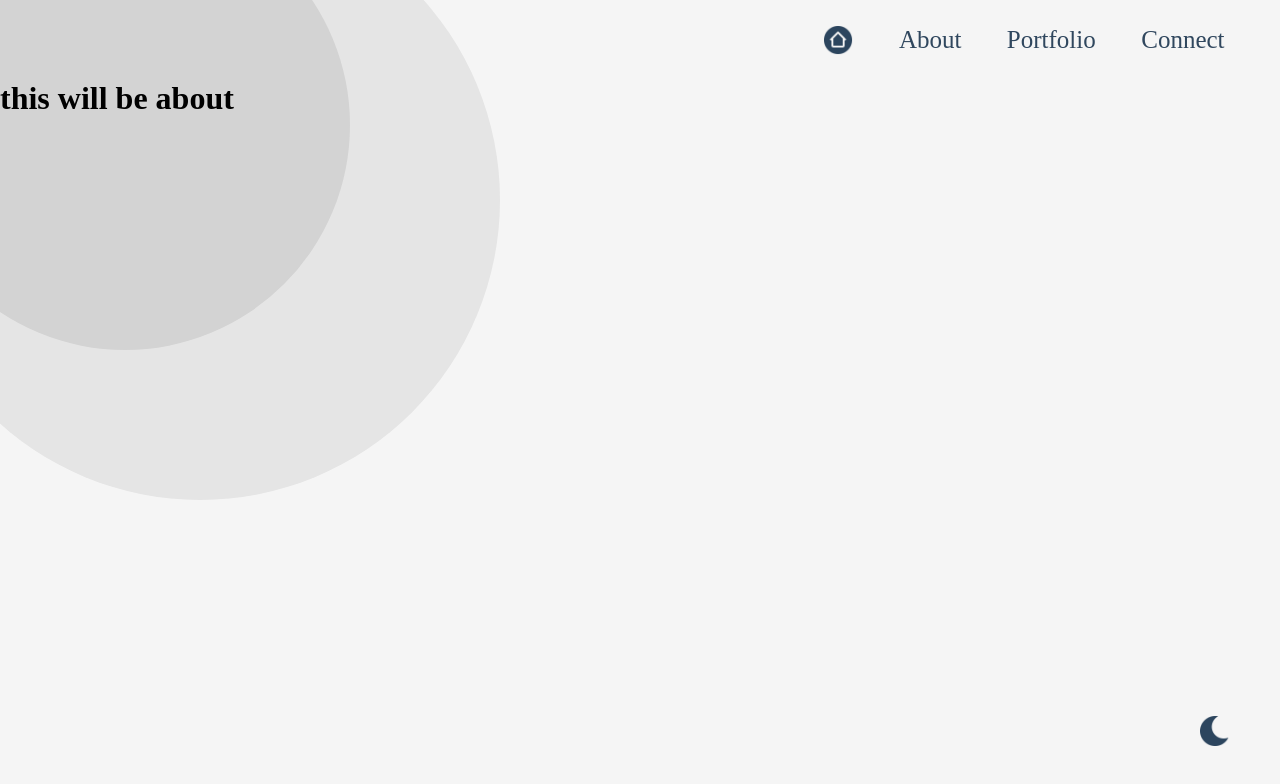
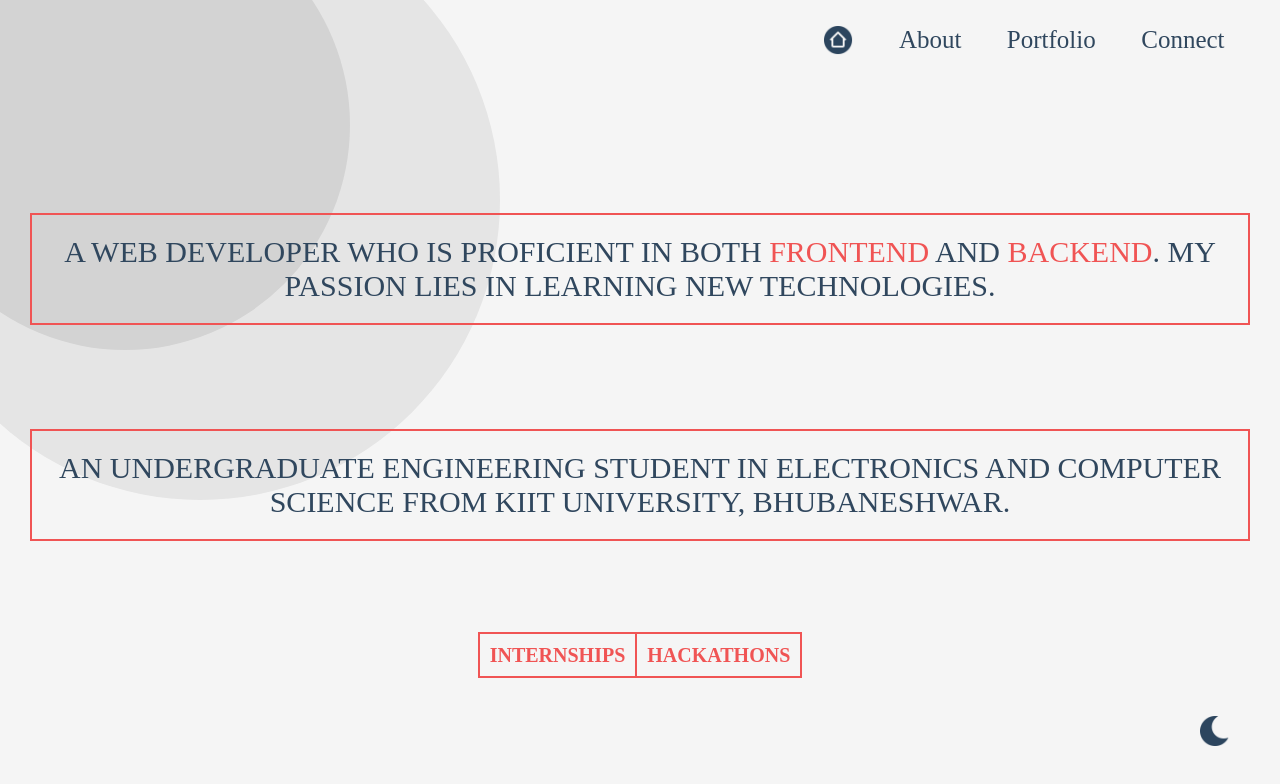
Before and after one commit to Gauravtripathii/portfolio-react, a React (Create React App) app: page /about in a window 1280 px wide. Shown: the top 784 px of the page. Built offline with nearby package versions, Linux system fonts and the light colour scheme; a web font is replaced by a local one.

Commit message:
about section

```diff
--- a/src/components/About.js
+++ b/src/components/About.js
@@ -1,4 +1,5 @@
 import { motion } from "framer-motion";
+import "./component_style/about.css";
 
 const About = () => {
   return (
@@ -9,7 +10,16 @@ const About = () => {
       exit={{ width: 0, opacity: 0 }}
       transition={{ type: "tween" }}
     >
-      <h1>this will be about</h1>
+      <div className="card">
+        A web developer who is proficient in both <span>frontend</span> and <span>backend</span>. My passion lies in learning new technologies.
+      </div>
+      <div className="card">
+        An undergraduate engineering student in Electronics and Computer Science from KIIT University, Bhubaneshwar.
+      </div>
+      <div className="buttons">
+        <span className="btn-1">Internships</span>
+        <span className="btn-2">Hackathons</span>
+      </div>
     </motion.div>
   );
 };
--- a/src/components/component_style/about.css
+++ b/src/components/component_style/about.css
@@ -1,3 +1,70 @@
 .about {
   position: absolute;
+  height: 90%;
+  width: 100%;
+  display: flex;
+  flex-direction: column;
+  justify-content: space-evenly;
+  align-items: center;
+  padding: 30px;
 }
+
+.about > .card {
+  border: 2px solid var(--three);
+  padding: 20px;
+  font-size: 30px;
+  color: var(--two);
+  text-transform: uppercase;
+  text-align: center;
+}
+.about > .card > span {
+  color: var(--three);
+}
+
+.about > .buttons > .btn-1,
+.about > .buttons > .btn-2 {
+  position: relative;
+  text-transform: uppercase;
+  color: var(--three);
+  padding: 10px;
+  font-size: 20px;
+  font-weight: bold;
+  border: 2px solid var(--three);
+  cursor: pointer;
+} .about > .buttons > .btn-1 {border-right: none;}
+
+.about > .buttons > span::before {
+  content: "";
+  font-size: 0;
+  position: absolute;
+  top: 0;
+  background-color: var(--three);
+  height: 100%;
+  width: 0;
+  display: flex;
+  align-items: center;
+  justify-content: center;
+  transition: 0.5s;
+}
+
+.about > .buttons > .btn-1::before {
+  right: 0;
+}
+.about > .buttons > .btn-2::before {
+  left: 0;
+}
+.about > .buttons > .btn-1:hover::before {
+  content: "internships";
+}
+.about > .buttons > .btn-2:hover::before {
+  content: "hackathons";
+}
+
+.about > .buttons > span:hover::before {
+  width: 100%;
+  font-size: 20px;
+}
+
+.about > .buttons > span:hover {
+  color: var(--four);
+}
```
